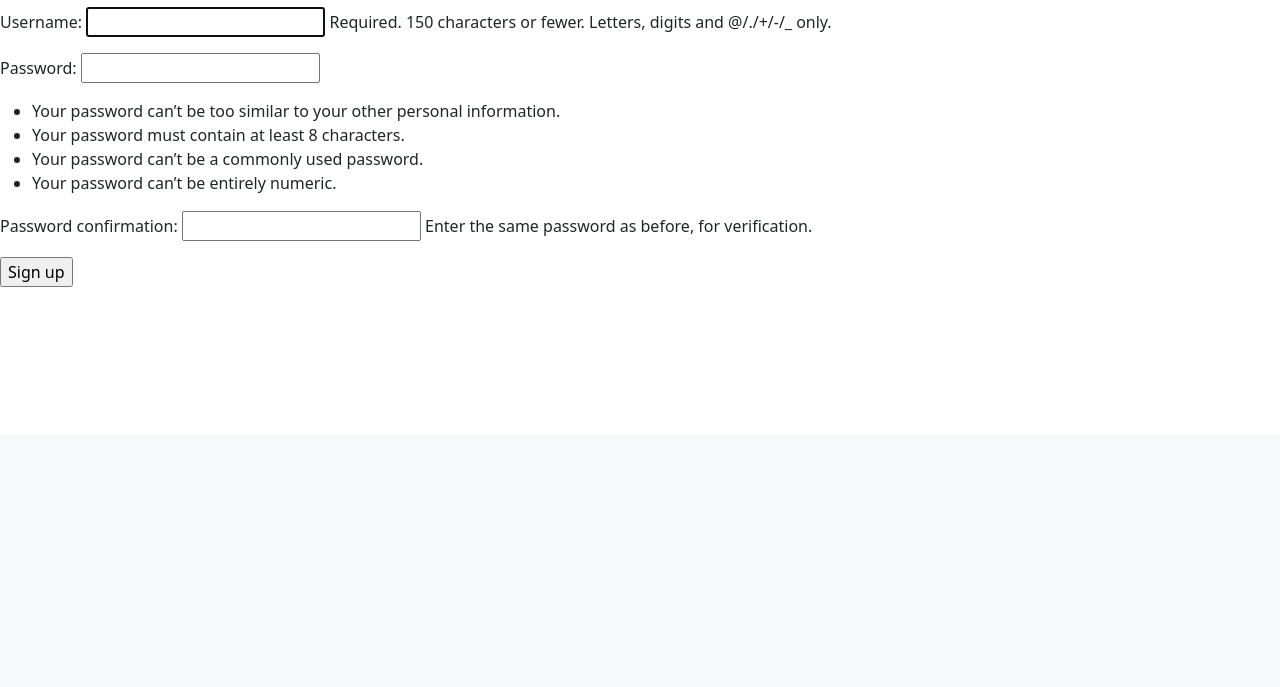
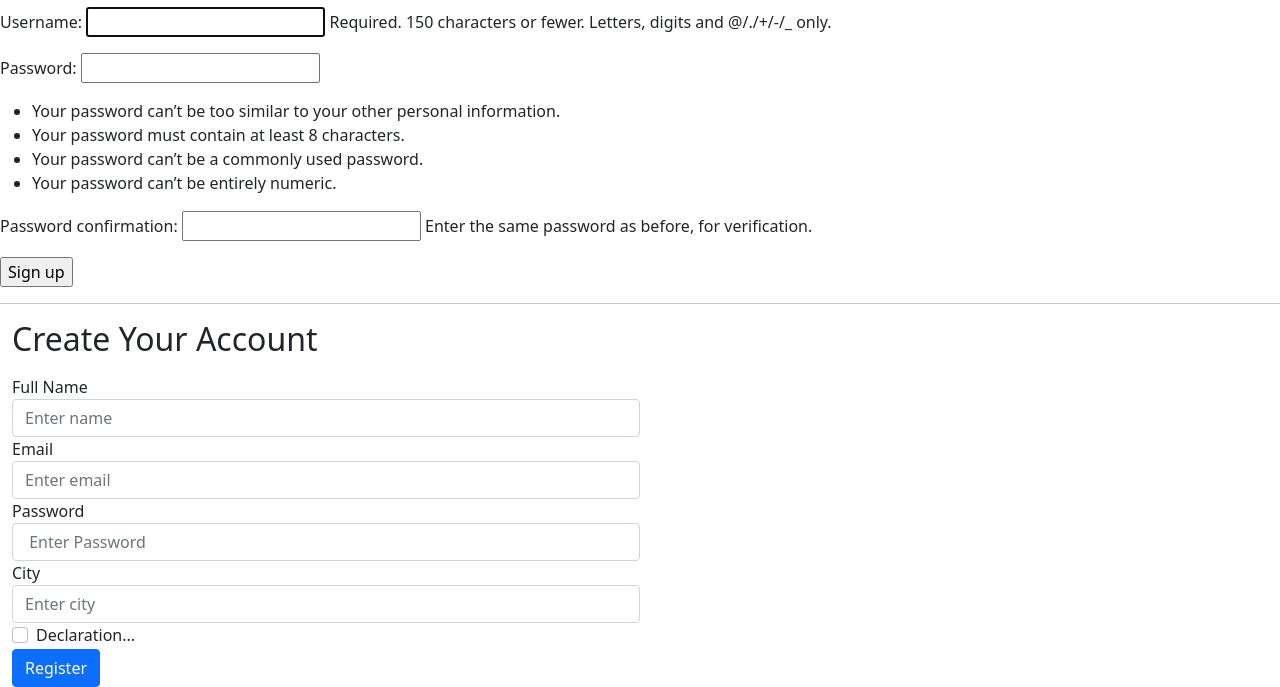
Before and after one commit to mahatabhossain/Django_experiment, a Django app: page /accounts/sign_up/ in a window 1280 px wide. Shown: the part 365-1052 px from the top of the page. Before the commit the page ends 652 px from the top, so only its background shows below. Run offline with Django 3.2, Linux system fonts and the light colour scheme; some libraries are stand-ins or nearby versions.

Commit message:
Bootstrap sign up and sign in page added

```diff
--- a/accounts/templates/registration/sign_up.html
+++ b/accounts/templates/registration/sign_up.html
@@ -4,6 +4,8 @@
 
 
 {% block content %}
+
+<!--*************** System Generated form *****************8-->
 <h2>Create an account</h2>
 <form method="post">
     {% csrf_token %}
@@ -11,43 +13,43 @@
     <input type="submit" value="Sign up">
 </form>
 
-
-<!------Register Form---------->
-<!-- <div class="container-fluid">
+<hr>
+<!--***********Bootstrap Signup form *************-->
+<div class="container-fluid">
   <h2>Create Your Account</h2>
 <form class="mt-3">
     <div class="form-row">
       <div class="form-group col-md-6">
-        <label for="inputName">Name</label>
+        <label for="inputName"> Full Name</label>
         <input type="text" class="form-control" id="name" placeholder="Enter name">
       </div>
 
       <div class="form-row">
       <div class="form-group col-md-6">
         <label for="inputEmail4">Email</label>
-        <input type="email" class="form-control" id="inputEmail4" placeholder="Email">
+        <input type="email" class="form-control" id="inputEmail4" placeholder="Enter email">
       </div>
 
       <div class="form-group col-md-6">
         <label for="inputPassword4">Password</label>
-        <input type="password" class="form-control" id="inputPassword4" placeholder="Password">
+        <input type="password" class="form-control" id="inputPassword4" placeholder=" Enter Password">
       </div>
     </div>
     <div class="form-row">
       <div class="form-group col-md-6">
         <label for="inputCity">City</label>
-        <input type="text" class="form-control" id="inputCity">
+        <input type="text" class="form-control" id="inputCity" placeholder="Enter city">
       </div>
     </div>
     <div class="form-group">
       <div class="form-check">
         <input class="form-check-input" type="checkbox" id="gridCheck">
         <label class="form-check-label" for="gridCheck">
-          Check me out
+          Declaration...
         </label>
       </div>
     </div>
     <button type="submit" class="btn btn-primary">Register</button>
   </form>
-</div> -->
+</div>
 {% endblock %}
```
Also changed, not shown: accounts/templates/registration/login.html (+9 -8 lines), accounts/B3_logo.png (deleted), db.sqlite3.
